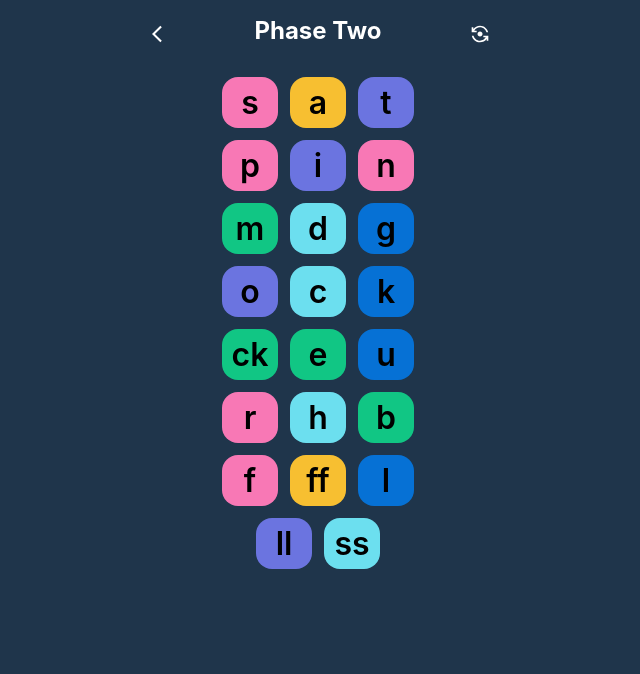
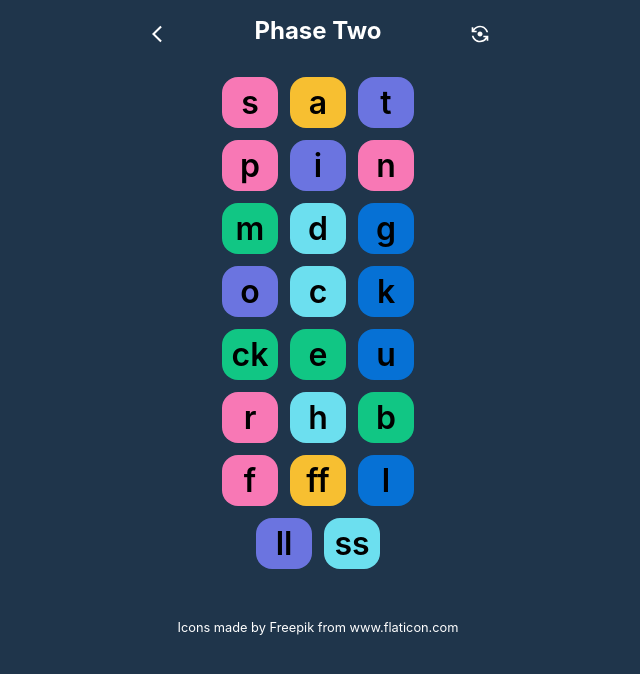
Before and after one commit to hellodeborahuk/buzzphonics, a React (Create React App) app: page /phaseTwo in a window 1280 px wide. Shown: the top 674 px of the page, without its empty margins (322-962 px from the left). Built offline with nearby package versions, Linux system fonts and the light colour scheme.

Commit message:
Added attribution of icons

```diff
--- a/src/App.css
+++ b/src/App.css
@@ -110,3 +110,9 @@ header {
   width: 30px;
   padding: 6px 0;
 }
+
+footer {
+  font-size: 0.8rem;
+  text-align: center;
+  margin-top: 4em;
+}
--- a/src/components/PhaseTwo.js
+++ b/src/components/PhaseTwo.js
@@ -151,6 +151,7 @@ const PhaseTwo = () => {
                 })
             }
             </div>
+            <footer>Icons made by <a href="https://www.flaticon.com/authors/freepik">Freepik</a> from <a href="www.flaticon.com">www.flaticon.com</a></footer>
         </section>
      );
 }
```
